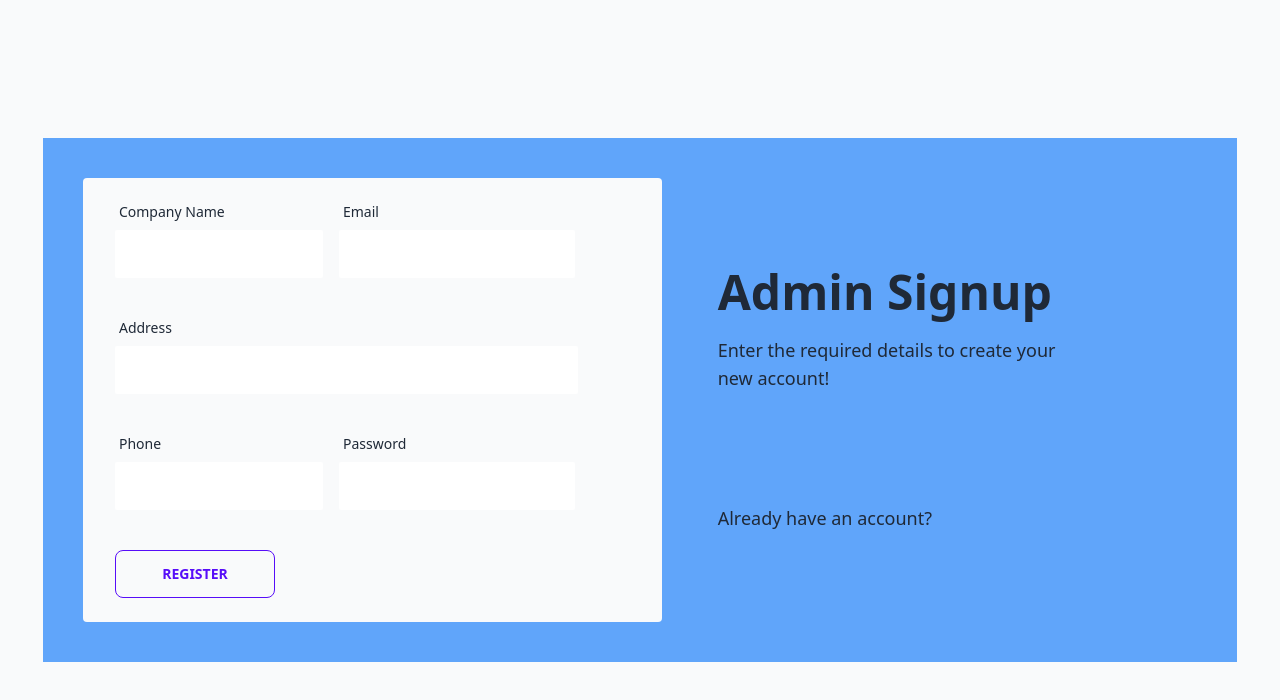
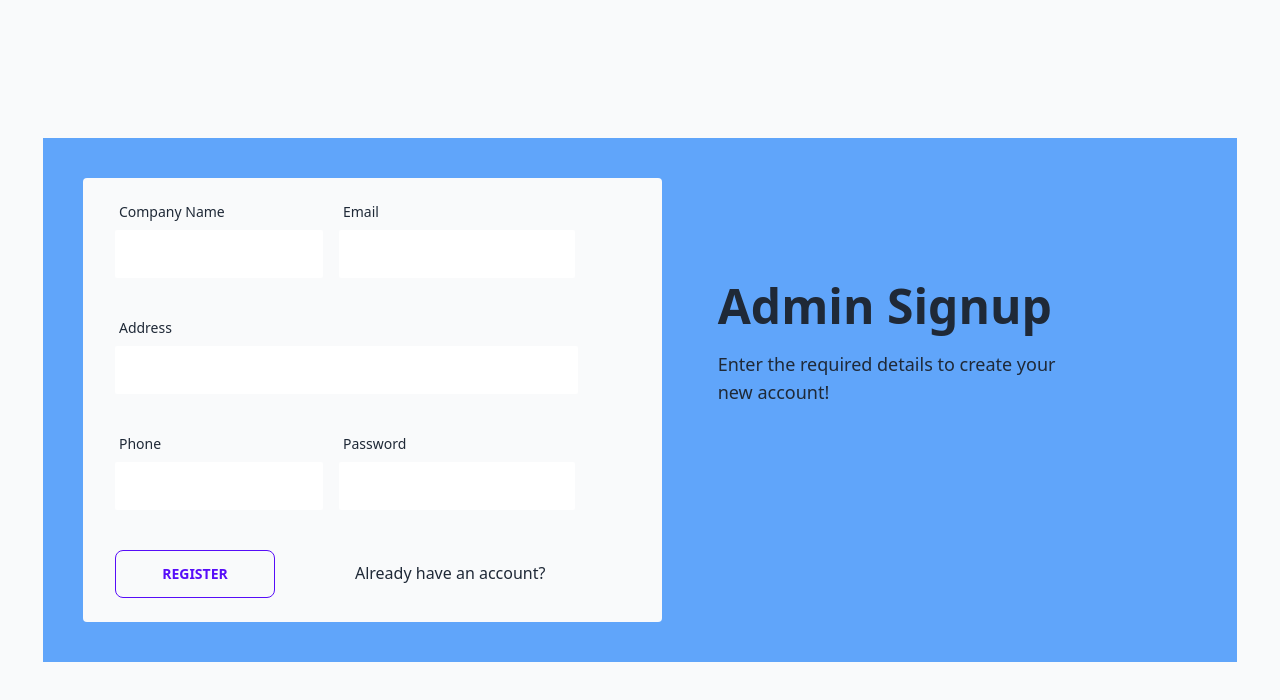
Before and after one commit to CodeBuildder/start-up-saga, a React (Create React App) app in the folder client/: page /admin/signup in a window 1280 px wide. Shown: the top 700 px of the page. Built offline with nearby package versions, Linux system fonts and the light colour scheme; the HTML template or start-up script is replaced by a standard one.

Commit message:
admin signup

```diff
--- a/client/src/components/Admin/Signup.tsx
+++ b/client/src/components/Admin/Signup.tsx
@@ -146,6 +146,12 @@ const AdminSignup: React.FC = () => {
               >
                 REGISTER
               </button>
+              <a
+                href="/admin/login"
+                className="pl-20"
+              >
+                Already have an account?
+              </a>
             </div>
           </form>
         </div>
@@ -157,11 +163,7 @@ const AdminSignup: React.FC = () => {
               <br />
               <br /> <br />
               <br />{" "}
-              <a
-                href="https://start-up-saga-api.herokuapp.com/api/admin/signup"
-              >
-                Already have an account?
-              </a>
+
             </p>
           </div>
         </div>
```
